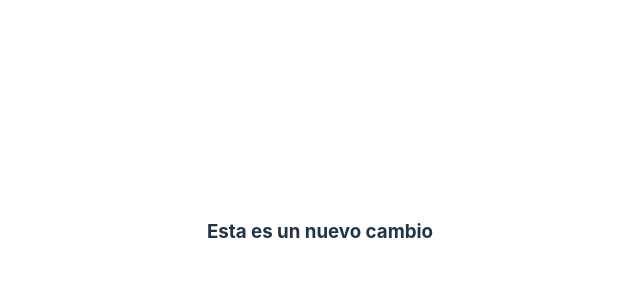
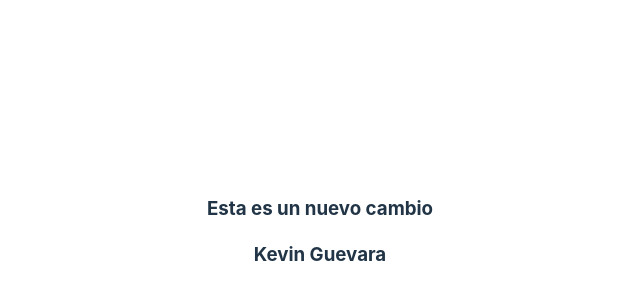
Before and after one commit to Yequi-2023/front_yequi.github.io, a React (Vite) app: page /home in a window 1280 px wide. Shown: the part 168-468 px from the top of the page, without its empty margins (320-960 px from the left). Built offline with nearby package versions, Linux system fonts and the light colour scheme.

Commit message:
se agrego el nombre de kevin

```diff
--- a/schemas/Home.jsx
+++ b/schemas/Home.jsx
@@ -4,6 +4,7 @@ function Home() {
   return (
     <section className="Home">
       <h3>Esta es un nuevo cambio</h3>
+      <h3>Kevin Guevara</h3>
     </section>
   )
 
```
